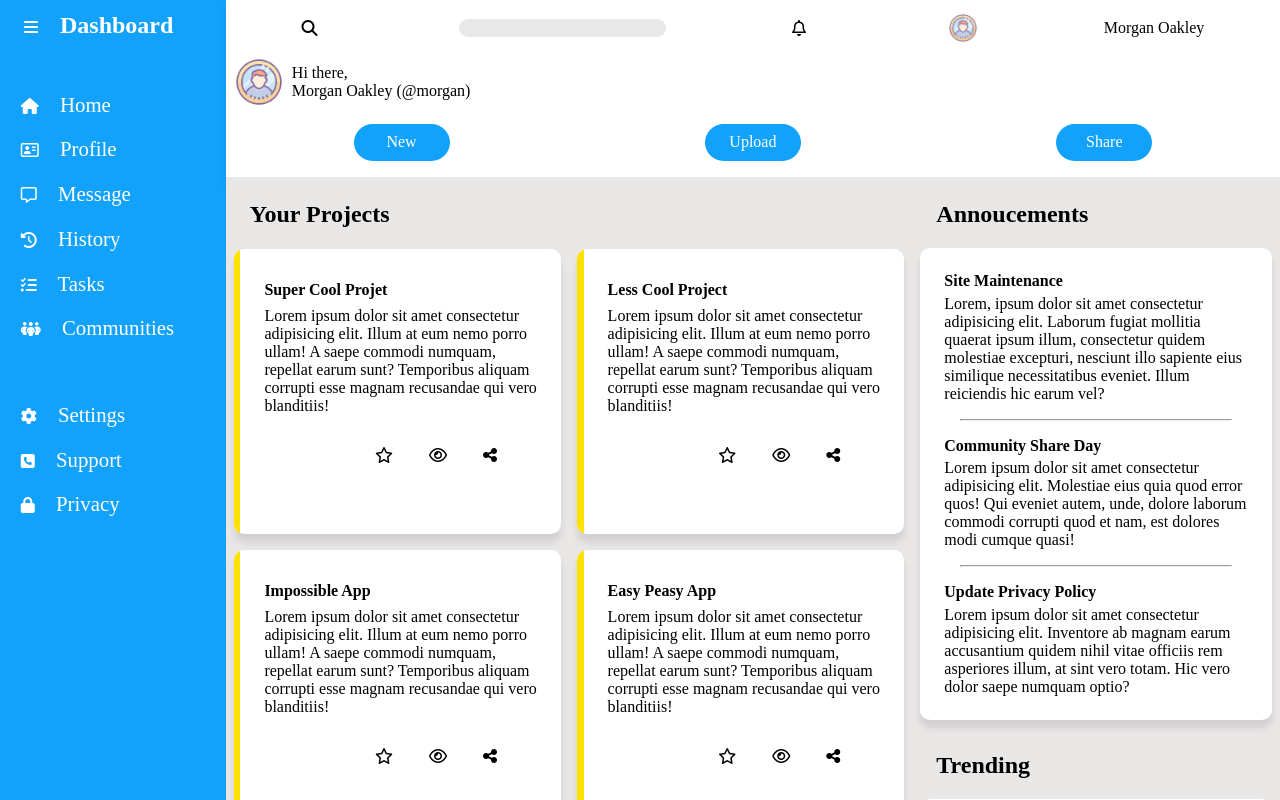
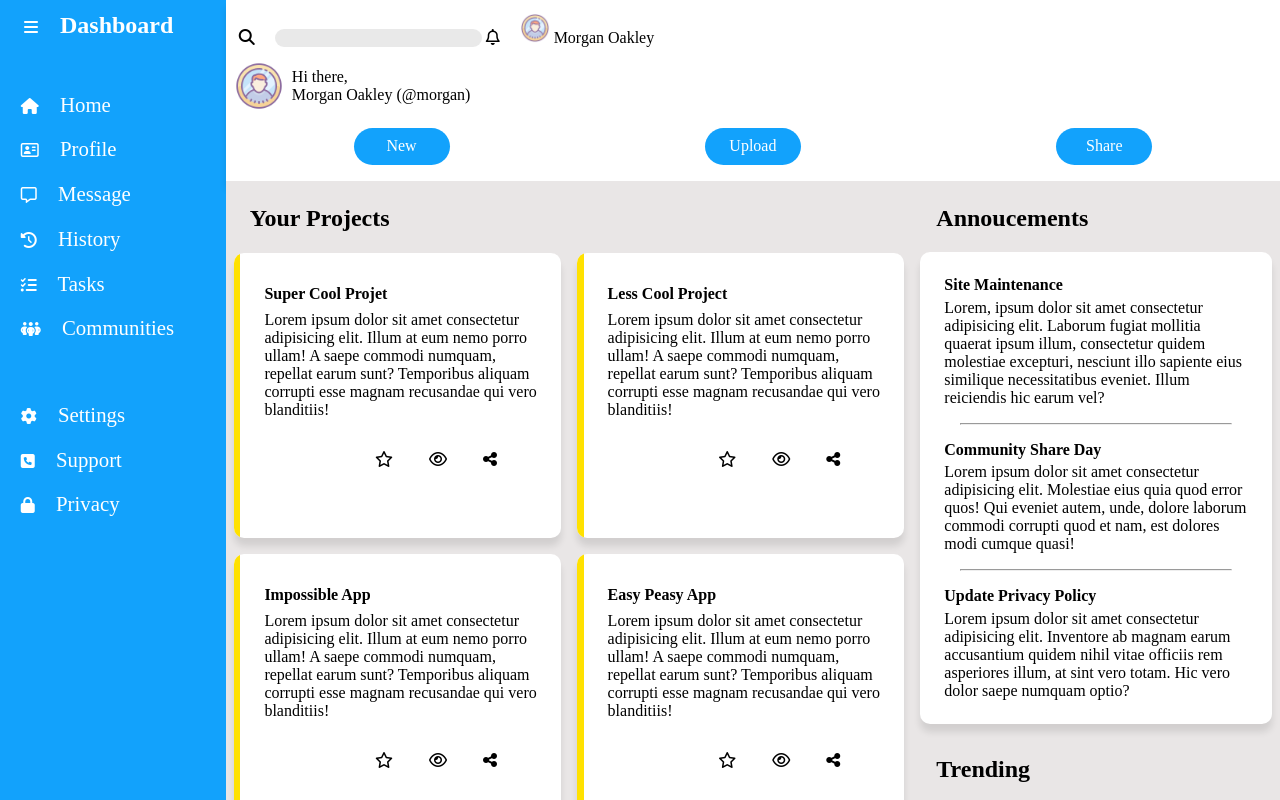
Before and after one commit to Alexskq/Front-end-Technical-test, a plain HTML site: page index.html in a window 1280 px wide. Shown: the top 800 px of the page. Drawn offline with Linux system fonts and the light colour scheme.

Commit message:
top bar wip / manque js sidebar

```diff
--- a/style.css
+++ b/style.css
@@ -212,5 +212,11 @@ h3{
 
   }
 
+  /* ####### TOP BAR ########### */
+
+  .search-bar{
+    display: inline-block;
+  }
+
 
 }
```
